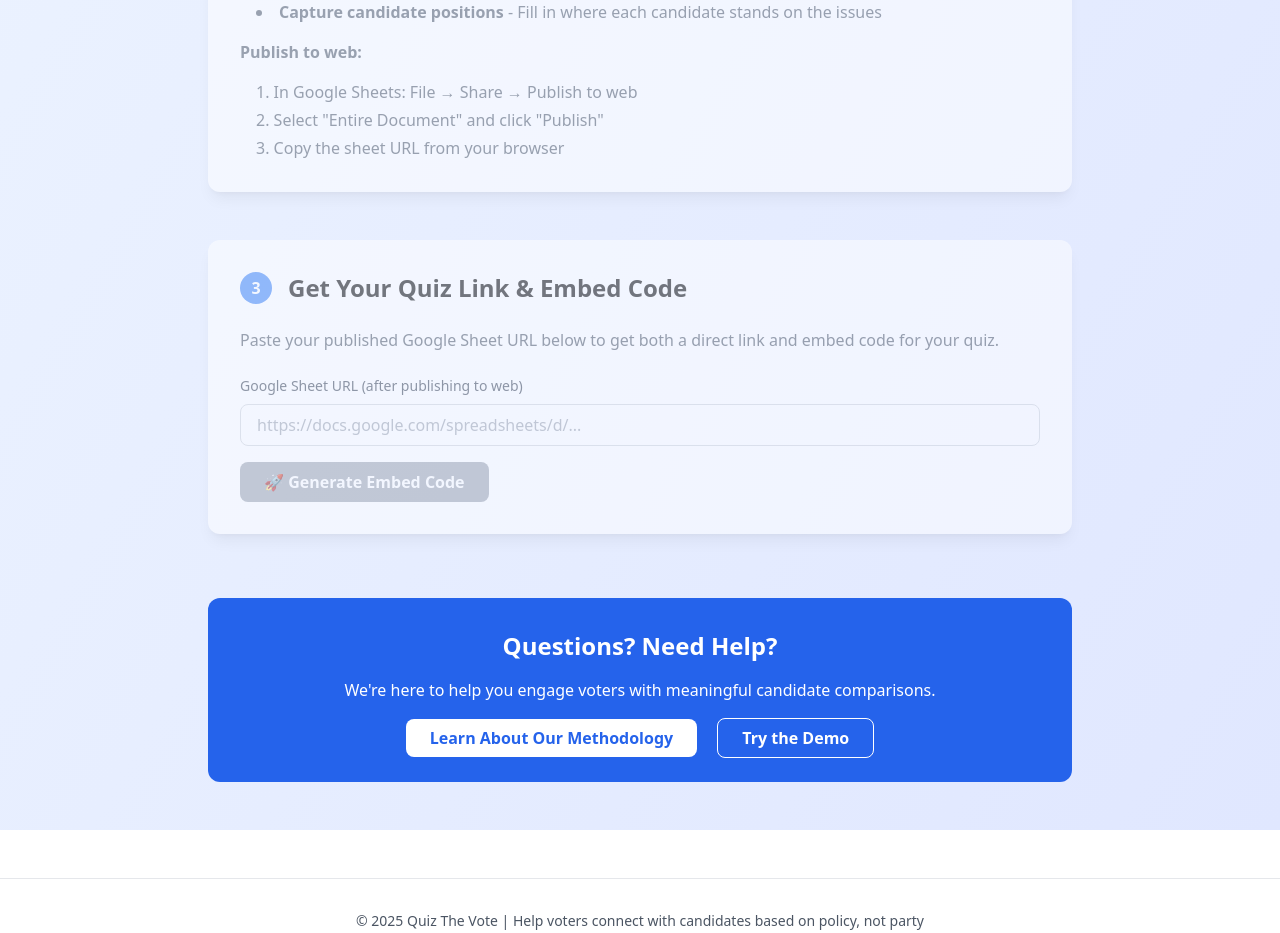
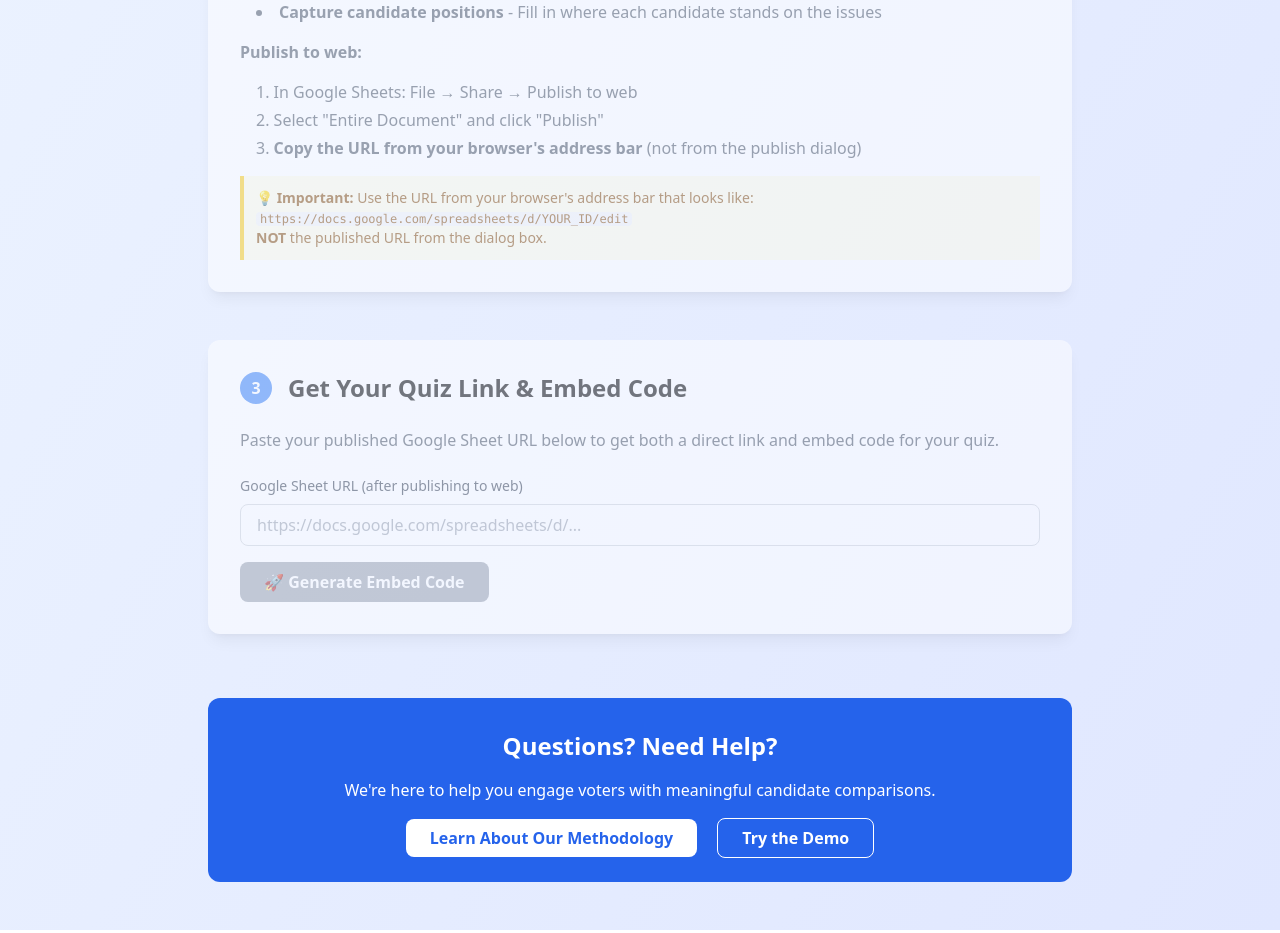
Before and after one commit to QuizTheVote/votequiz, a SvelteKit app: page /newsroom in a window 1280 px wide. Shown: the part 1420-2353 px from the top of the page. Built offline with nearby package versions, Linux system fonts and the light colour scheme.

Commit message:
Fix instructions: clarify to use browser URL bar, not publish dialog URL

```diff
--- a/src/routes/newsroom/+page.svelte
+++ b/src/routes/newsroom/+page.svelte
@@ -197,8 +197,16 @@
           <ol class="list-decimal list-inside space-y-1 ml-4">
             <li>In Google Sheets: File → Share → Publish to web</li>
             <li>Select "Entire Document" and click "Publish"</li>
-            <li>Copy the sheet URL from your browser</li>
+            <li><strong>Copy the URL from your browser's address bar</strong> (not from the publish dialog)</li>
           </ol>
+
+          <div class="mt-3 p-3 bg-yellow-50 border-l-4 border-yellow-400">
+            <p class="text-sm text-yellow-800">
+              💡 <strong>Important:</strong> Use the URL from your browser's address bar that looks like:<br>
+              <code class="text-xs bg-gray-100 px-1 rounded">https://docs.google.com/spreadsheets/d/YOUR_ID/edit</code><br>
+              <strong>NOT</strong> the published URL from the dialog box.
+            </p>
+          </div>
         </div>
       </div>
 
```
